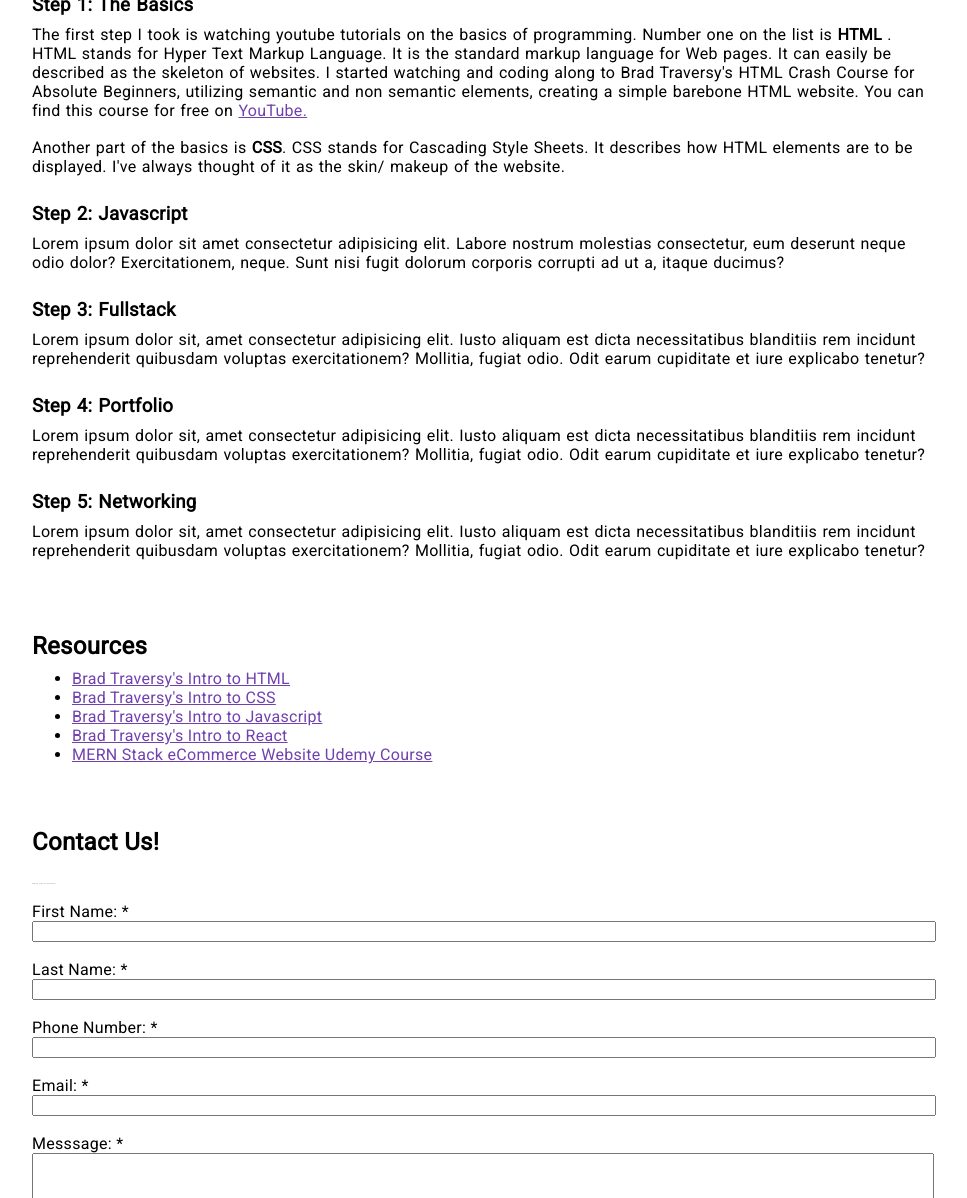
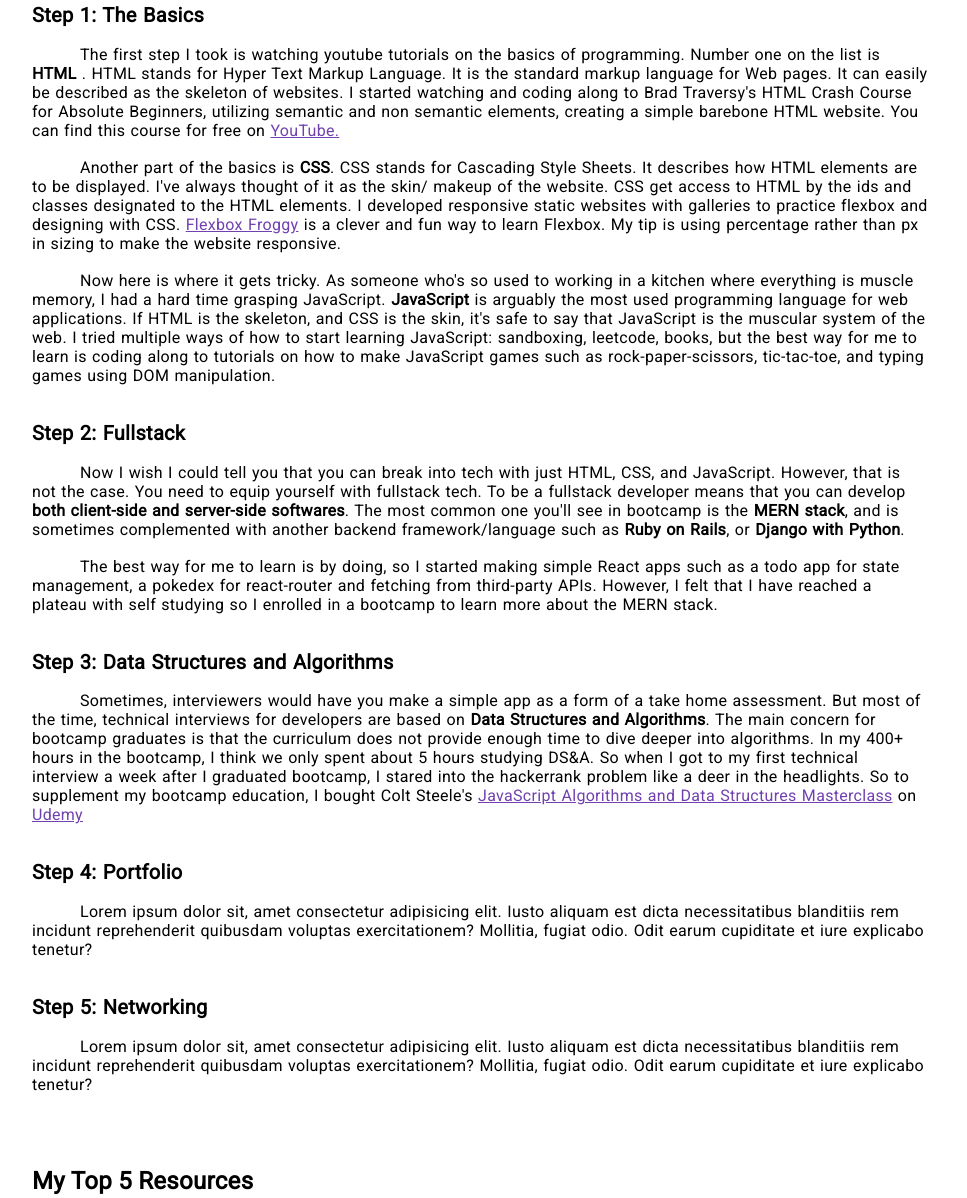
Before and after one commit to justin-aquino/accessibility-info-web, a plain HTML site: page index.html in a window 1280 px wide. Shown: the part 1059-2257 px from the top of the page, without its empty margins (160-1127 px from the left). Drawn offline with Linux system fonts and the light colour scheme.

Commit message:
Step 3: fullstack articles added

```diff
--- a/index.html
+++ b/index.html
@@ -75,6 +75,7 @@
           </div>
           <article>
             <h3>Step 1: The Basics</h3>
+
             <p>
               The first step I took is watching youtube tutorials on the basics
               of programming. Number one on the list is <strong> HTML </strong>.
@@ -91,30 +92,91 @@
                 YouTube.</a
               >
             </p>
+
             <p>
               Another part of the basics is <strong> CSS</strong>. CSS stands
               for Cascading Style Sheets. It describes how HTML elements are to
               be displayed. I've always thought of it as the skin/ makeup of the
-              website.
+              website. CSS get access to HTML by the ids and classes designated
+              to the HTML elements. I developed responsive static websites with
+              galleries to practice flexbox and designing with CSS.
+              <a href="http://flexboxfroggy.com/" target="_blank"
+                >Flexbox Froggy</a
+              >
+              is a clever and fun way to learn Flexbox. My tip is using
+              percentage rather than px in sizing to make the website
+              responsive.
+            </p>
+
+            <p>
+              Now here is where it gets tricky. As someone who's so used to
+              working in a kitchen where everything is muscle memory, I had a
+              hard time grasping JavaScript. <strong>JavaScript</strong> is
+              arguably the most used programming language for web applications.
+              If HTML is the skeleton, and CSS is the skin, it's safe to say
+              that JavaScript is the muscular system of the web. I tried
+              multiple ways of how to start learning JavaScript: sandboxing,
+              leetcode, books, but the best way for me to learn is coding along
+              to tutorials on how to make JavaScript games such as
+              rock-paper-scissors, tic-tac-toe, and typing games using DOM
+              manipulation.
             </p>
           </article>
         </div>
 
         <div class="steps">
           <article>
-            <h3>Step 2: Javascript</h3>
+            <h3>Step 2: Fullstack</h3>
             <p>
-              Lorem ipsum dolor sit amet consectetur adipisicing elit. Labore
-              nostrum molestias consectetur, eum deserunt neque odio dolor?
-              Exercitationem, neque. Sunt nisi fugit dolorum corporis corrupti
-              ad ut a, itaque ducimus?
+              Now I wish I could tell you that you can break into tech with just
+              HTML, CSS, and JavaScript. However, that is not the case. You need
+              to equip yourself with fullstack tech. To be a fullstack developer
+              means that you can develop
+              <strong> both client-side and server-side softwares</strong>. The
+              most common one you'll see in bootcamp is the
+              <strong> MERN stack</strong>, and is sometimes complemented with
+              another backend framework/language such as
+              <strong> Ruby on Rails</strong>, or
+              <strong> Django with Python</strong>.
+            </p>
+            <p>
+              The best way for me to learn is by doing, so I started making
+              simple React apps such as a todo app for state management, a
+              pokedex for react-router and fetching from third-party APIs.
+              However, I felt that I have reached a plateau with self studying
+              so I enrolled in a bootcamp to learn more about the MERN stack.
             </p>
           </article>
         </div>
 
         <div class="steps">
           <article>
-            <h3>Step 3: Fullstack</h3>
+            <h3>Step 3: Data Structures and Algorithms</h3>
+            <p>
+              Sometimes, interviewers would have you make a simple app as a form
+              of a take home assessment. But most of the time, technical
+              interviews for developers are based on
+              <strong>Data Structures and Algorithms</strong>. The main concern
+              for bootcamp graduates is that the curriculum does not provide
+              enough time to dive deeper into algorithms. In my 400+ hours in
+              the bootcamp, I think we only spent about 5 hours studying DS&A.
+              So when I got to my first technical interview a week after I
+              graduated bootcamp, I stared into the hackerrank problem like a
+              deer in the headlights. So to supplement my bootcamp education, I
+              bought Colt Steele's
+              <a
+                href="https://www.udemy.com/course/js-algorithms-and-data-structures-masterclass/"
+                target="_blank"
+                >JavaScript Algorithms and Data Structures Masterclass</a
+              >
+              on <a href="https://www.udemy.com/" target="_blank">Udemy</a>
+            </p>
+          </article>
+        </div>
+
+        <div class="steps">
+          <article>
+            <h3>Step 4: Portfolio</h3>
             <p>
               Lorem ipsum dolor sit, amet consectetur adipisicing elit. Iusto
               aliquam est dicta necessitatibus blanditiis rem incidunt
@@ -126,20 +188,7 @@
 
         <div class="steps">
           <article>
-            <h3>Step 4: Portfolio</h3>
-
-            <p>
-              Lorem ipsum dolor sit, amet consectetur adipisicing elit. Iusto
-              aliquam est dicta necessitatibus blanditiis rem incidunt
-              reprehenderit quibusdam voluptas exercitationem? Mollitia, fugiat
-              odio. Odit earum cupiditate et iure explicabo tenetur?
-            </p>
-          </article>
-        </div>
-
-        <div class="steps">
-          <h3>Step 5: Networking</h3>
-          <article>
+            <h3>Step 5: Networking</h3>
             <p>
               Lorem ipsum dolor sit, amet consectetur adipisicing elit. Iusto
               aliquam est dicta necessitatibus blanditiis rem incidunt
@@ -151,8 +200,8 @@
       </section>
 
       <section class="sub-container">
-        <h2>Resources</h2>
-        <ul>
+        <h2>My Top 5 Resources</h2>
+        <ol>
           <li>
             <a href="http://" target="_blank" rel="noopener noreferrer"
               >Brad Traversy's Intro to HTML</a
@@ -178,7 +227,7 @@
               >MERN Stack eCommerce Website Udemy Course</a
             >
           </li>
-        </ul>
+        </ol>
       </section>
 
       <section class="sub-container" id="contact-form">
@@ -214,11 +263,19 @@
             id="message"
             cols="30"
             rows="10"
+            #7041A
             required
           ></textarea>
+          <div class="submit-btn">
+            <input
+              type="submit"
+              value="Submit"
+              name="submit-btn"
+              id="submit-btn"
+            />
+          </div>
         </form>
       </section>
-      <progress value="50" max="100"></progress>
     </main>
     <footer></footer>
   </body>
--- a/styles.css
+++ b/styles.css
@@ -84,7 +84,15 @@ h1 {
 }
 
 h2 {
-  padding-bottom: 1%;
+  margin-bottom: 1%;
+}
+h3 {
+  margin-top: 1%;
+  margin-bottom: 1%;
+  font-size: 20px;
+}
+h4 {
+  padding-top: 1%;
 }
 
 .sub-container {
@@ -96,7 +104,7 @@ h2 {
 }
 
 .steps {
-  margin-top: 2%;
+  margin-top: 3%;
   word-spacing: 1px;
 }
 
@@ -109,9 +117,15 @@ h2 {
   width: 50%;
 }
 
+/* article {
+  width: 70%;
+  margin: 0 auto;
+} */
+
 article > p {
   padding-bottom: 1%;
   padding-top: 1%;
+  text-indent: 3em;
   /* letter-spacing: 0.5px; */
 }
 
@@ -142,6 +156,21 @@ textarea {
   width: 100%;
 }
 
+.submit-btn {
+  width: 20%;
+  margin: 0 auto;
+  margin-top: 4%;
+  /* background-color: var(--main-link); */
+}
+
+.submit-btn > input {
+  padding: 5%;
+  background-color: var(--main-link);
+  color: #fff;
+  border-radius: 10px;
+  cursor: pointer;
+}
+
 label {
   display: block;
 }
```
